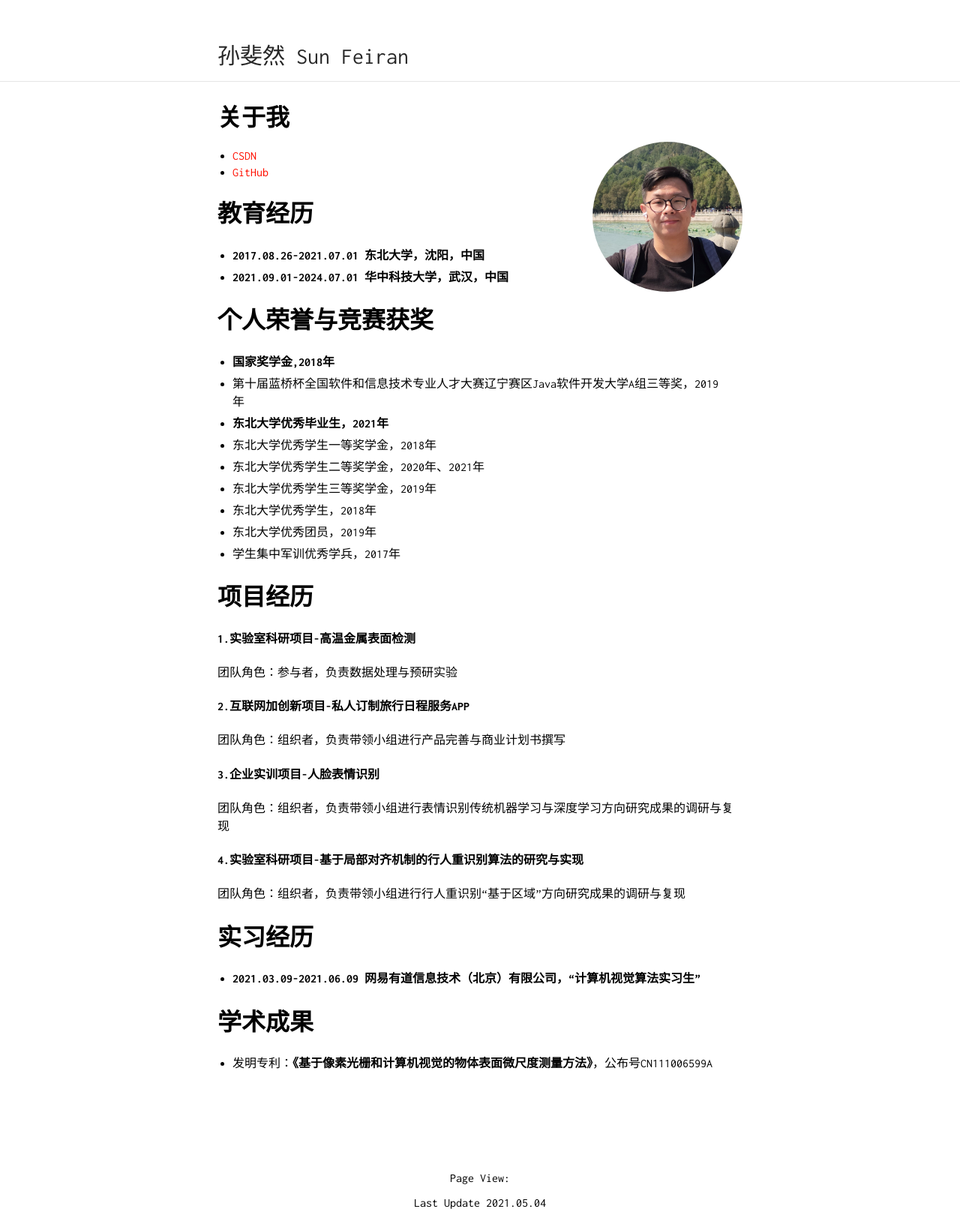
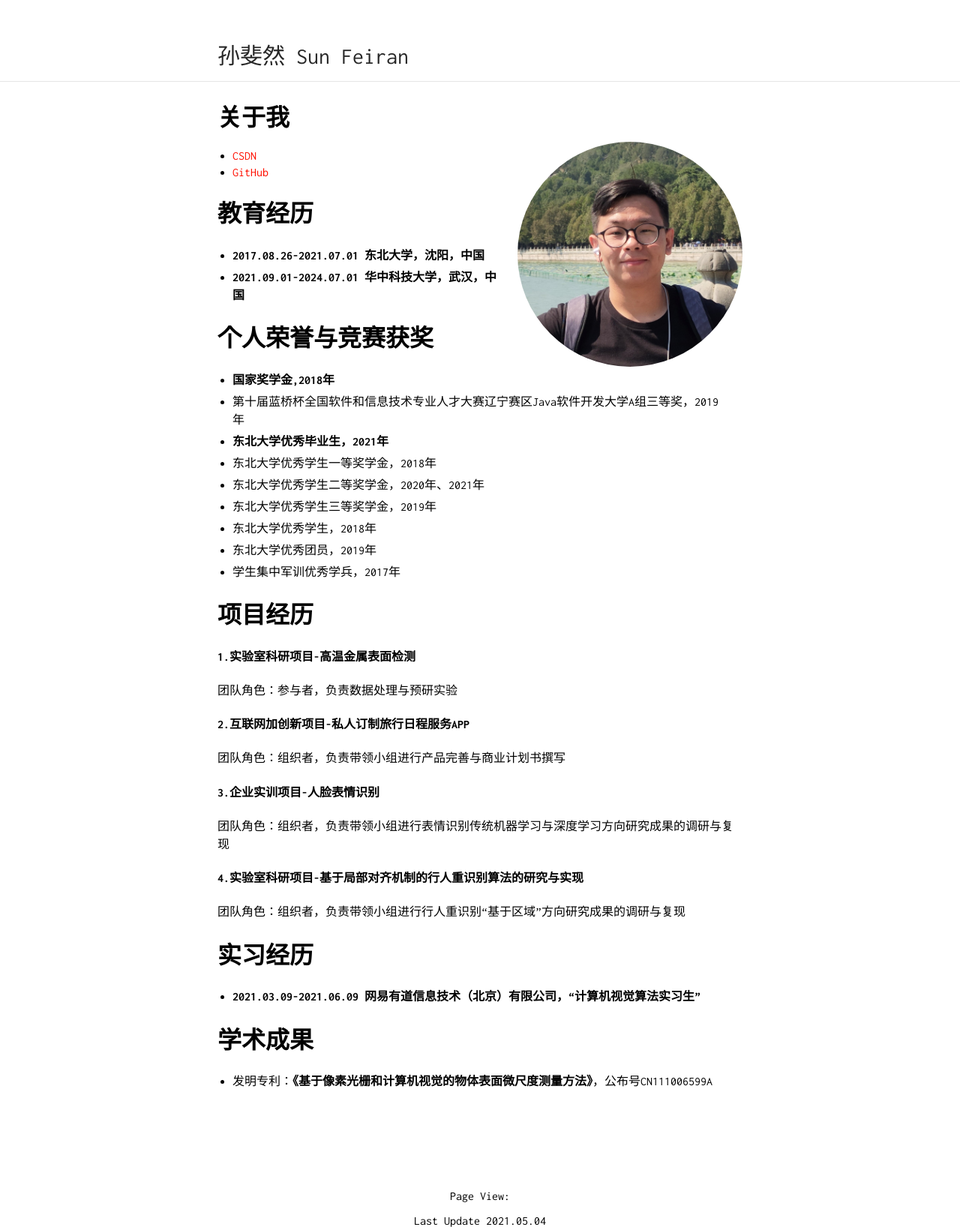
Before and after one commit to OrientTraveller/OrientTraveller.github.io, a Jekyll site: the page built from index.md, in a window 1280 px wide. Shown: the whole page at 75% size. Built offline with Jekyll 4.4.1, drawn with Linux system fonts in a browser that asks for light colours; our own code applies the rules of GitHub Pages for plain Markdown files; comment, search, counter and statistics services are not loaded; before the commit the page ends 1612 px from its top, so only the background shows below that.

Commit message:
Update vars.scss

```diff
--- a/_sass/vars.scss
+++ b/_sass/vars.scss
@@ -3,7 +3,7 @@
  */
 
 $accent: #FF0F00;
-$image-size: 200px;
+$image-size: 300px;
 
 /*
  * Build Variables, don't touch
```
